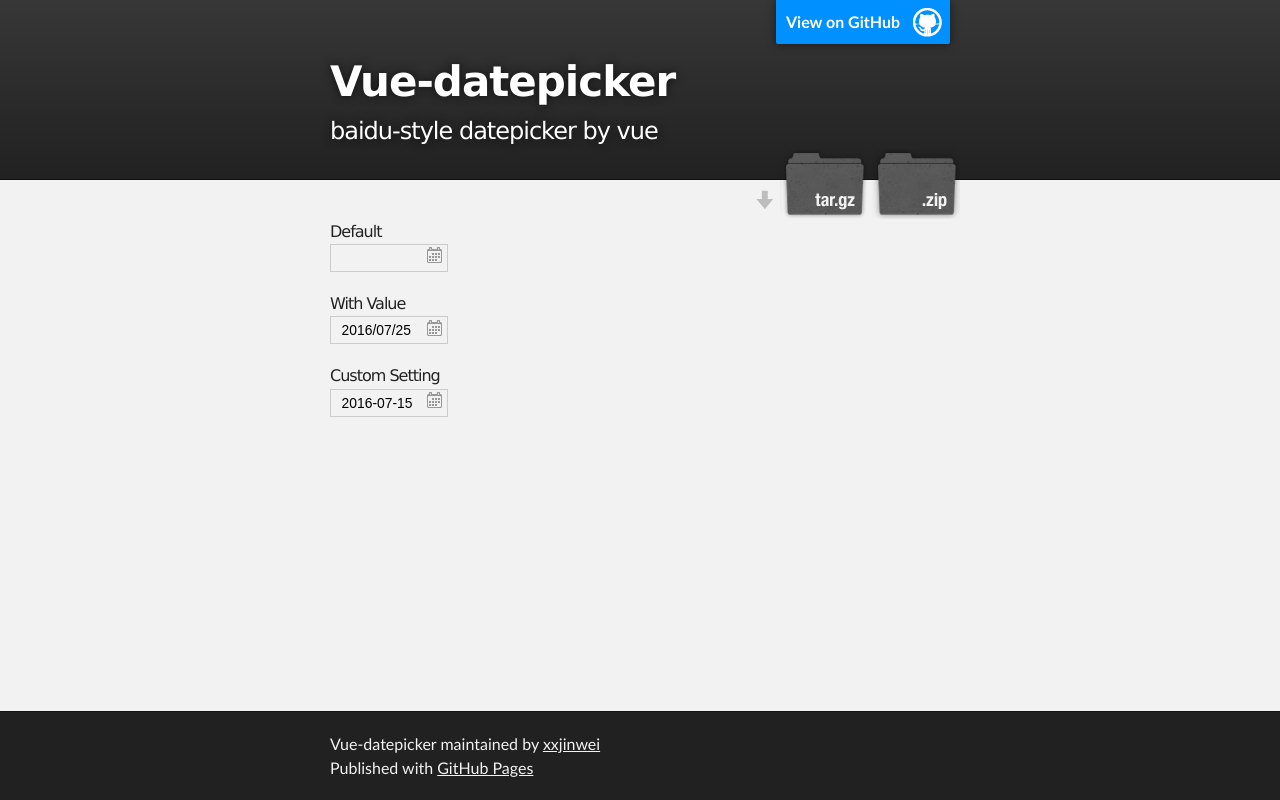
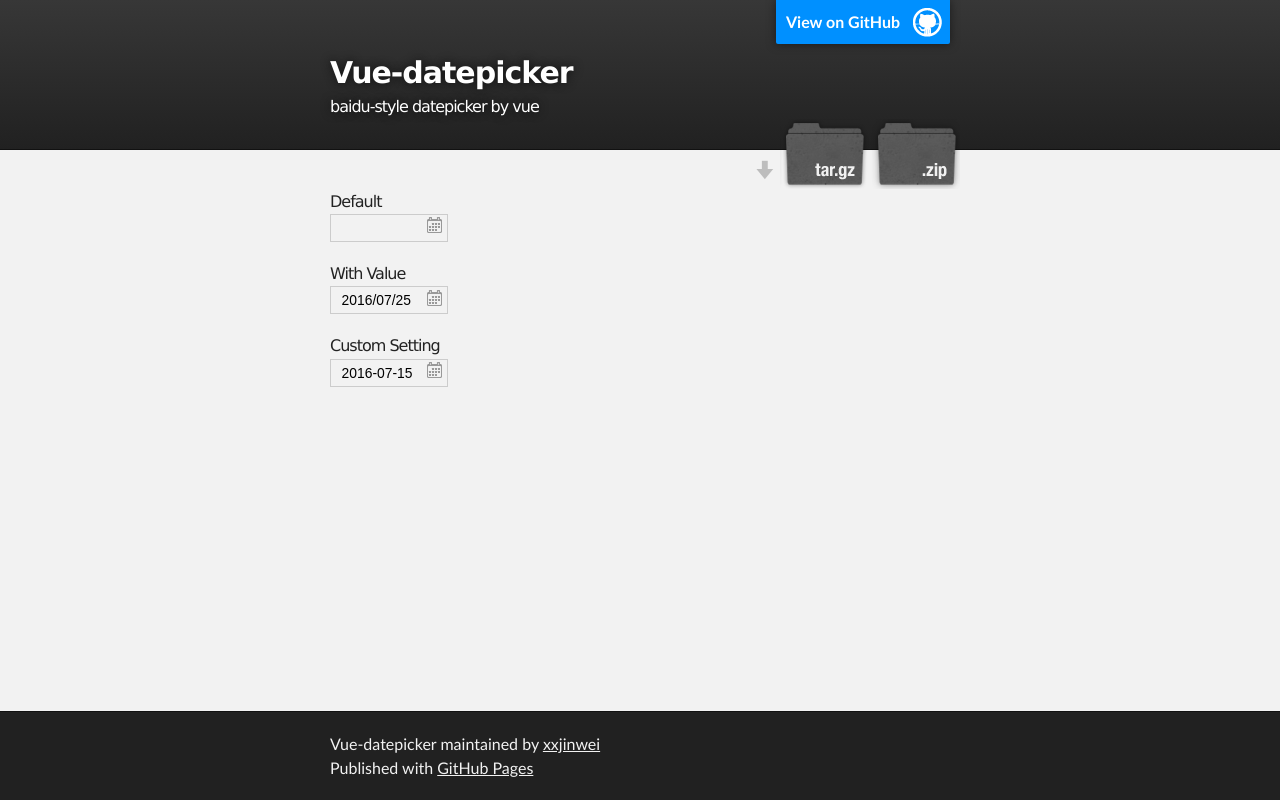
Before and after one commit to xxjinwei/vue-datepicker, a plain HTML site: page index.html in a window 1280 px wide. Drawn offline with Linux system fonts and the light colour scheme.

Commit message:
update style

```diff
--- a/stylesheets/stylesheet.css
+++ b/stylesheets/stylesheet.css
@@ -314,14 +314,16 @@
 #project_title {
   margin: 0;
   color: #fff;
-  font-size: 42px;
+  /*font-size: 42px;*/
+  font-size: 30px;
   font-weight: 700;
   text-shadow: #111 0px 0px 10px;
 }
 
 #project_tagline {
   color: #fff;
-  font-size: 24px;
+  /*font-size: 24px;*/
+  font-size: 16px;
   font-weight: 300;
   background: none;
   text-shadow: #111 0px 0px 10px;
```
